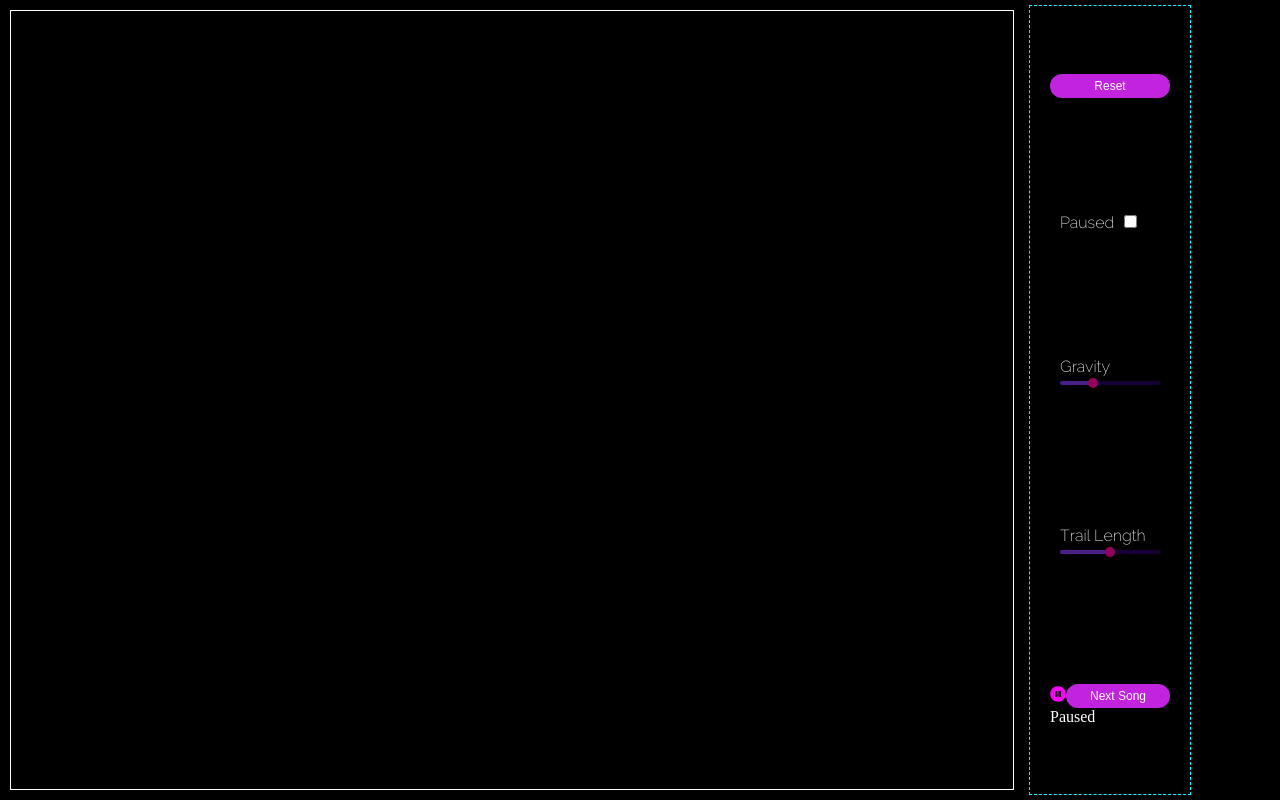
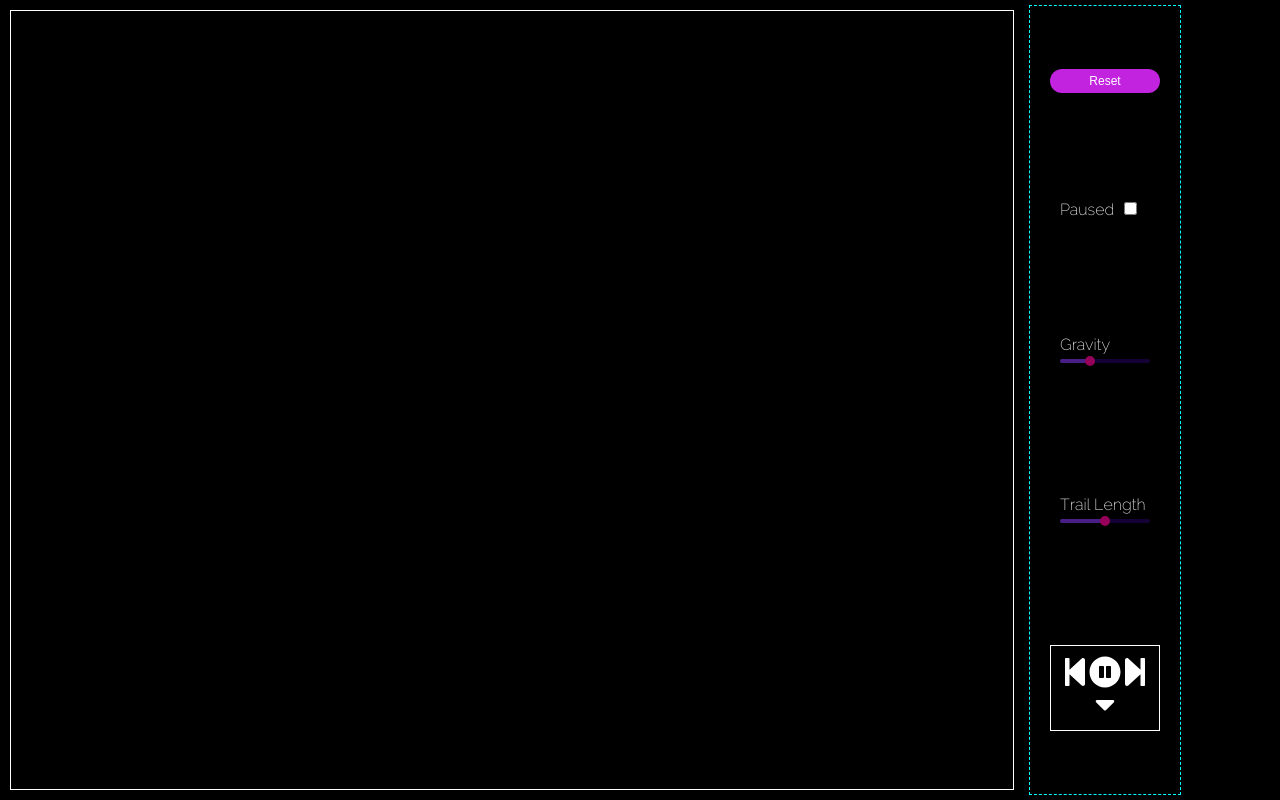
Before and after one commit to EzraH442/cyh-2021, a React (Create React App) app: page / in a window 1280 px wide. Built offline with nearby package versions, Linux system fonts and the light colour scheme.

Commit message:
better audio panel

```diff
--- a/src/music/AudioPlayer.tsx
+++ b/src/music/AudioPlayer.tsx
@@ -1,38 +1,59 @@
 import React from "react";
 import styled from "styled-components";
 import { FontAwesomeIcon } from "@fortawesome/react-fontawesome";
-import { faPlayCircle, faPauseCircle } from "@fortawesome/free-solid-svg-icons";
+import {
+    faPlayCircle, faPauseCircle, faStepForward, faStepBackward, faCaretDown,
+} from "@fortawesome/free-solid-svg-icons";
 
 import songs from "./songs";
-import useAudio from "./useAudio";
-
-import StyledButton from "../inputs/Button";
+import useAudio, { getNextIndexInLoop, getPreviousIndexInLoop } from "./useAudio";
 
 const Wrapper = styled.div`
+    border: 1px solid white;
+    padding: 10px;
+    text-align: center;
+`;
 
+const IconBar = styled.div`
+    display: flex;
+    flex-direction: row;
+    justify-content: center;
+`;
+
+const StyledIcon = styled(FontAwesomeIcon)`
+    color="#FF00FF"
 `;
 
 type AudioProps = Record<string, never>
 
 const AudioPlayer: React.FC<AudioProps> = () => {
-    const [playing, togglePlaying, playNext] = useAudio(songs);
+    const [playing, togglePlaying, songIndex, setSongIndex, song] = useAudio(songs);
 
     return (
         <Wrapper>
-            <FontAwesomeIcon
-                icon={(playing) ? faPlayCircle : faPauseCircle}
-                onClick={togglePlaying}
-                color="#FF00FF"
+            <IconBar>
+                <StyledIcon
+                    icon={faStepBackward}
+                    onClick={() => setSongIndex(getPreviousIndexInLoop(songIndex, songs.length))}
+                    size="2x"
+                />
+                <StyledIcon
+                    icon={(playing) ? faPlayCircle : faPauseCircle}
+                    onClick={togglePlaying}
+                    size="2x"
+                />
+                <StyledIcon
+                    icon={faStepForward}
+                    onClick={() => {
+                        setSongIndex(getNextIndexInLoop(songIndex, songs.length));
+                    }}
+                    size="2x"
+                />
+            </IconBar>
+            <StyledIcon
+                icon={faCaretDown}
+                size="2x"
             />
-            <StyledButton
-                type="button"
-                onClick={playNext}
-            >
-                Next Song
-            </StyledButton>
-            <p>
-                {(playing) ? "Playing" : "Paused"}
-            </p>
         </Wrapper>
     );
 };
--- a/src/music/songs.ts
+++ b/src/music/songs.ts
@@ -2,14 +2,9 @@ import { Song } from "./Song";
 
 const songs: Song[] = [
     {
-        name: "Inspiring Chill",
-        artistName: "Sergey Gulevich",
-        url: "https://mp3l.jamendo.com/?trackid=1896478&format=mp31&from=0kLF3jnTWD0bZ8bKSPLq%2BQ%3D%3D%7CXM2PX%2BpRSlngVSNL8Rqlxw%3D%3D",
-    },
-    {
-        name: "Igor Pumphonia - Le Compromis (Dub)",
-        artistName: "Igor Pumphonia",
-        url: "https://mp3l.jamendo.com/?trackid=1894568&format=mp31&from=lHxpEv%2FQS6rAbHPfAdPmAg%3D%3D%7CJD9FsKW%2BU5%2Fc%2Baf6YYJRxg%3D%3D",
+        name: "Tree",
+        artistName: "unVoid",
+        url: "https://mp3l.jamendo.com/?trackid=1861221&format=mp31&from=WGKmzJeSRdnjdNWecwYSEw%3D%3D%7CEC0c0YXMIOibhwv2ylaKYw%3D%3D",
     },
     {
         name: "Lofi Hiphop Jazzy Trumpet",
@@ -27,29 +22,9 @@ const songs: Song[] = [
         url: "https://mp3l.jamendo.com/?trackid=1882761&format=mp31&from=SObVmJOdSzCWk%2BYBaUDY5w%3D%3D%7C90FV6ZUyuekv8h22IItncw%3D%3D",
     },
     {
-        name: "Kings Cross - A Summers Evening",
-        artistName: "Bemused",
-        url: "https://mp3l.jamendo.com/?trackid=1885476&format=mp31&from=hFaCUB91ddKhf%2B8SL3UaSw%3D%3D%7Cz7qYCdUI8ZB6ayuG5IYXCg%3D%3D",
-    },
-    {
         name: "Calm Lo Fi",
         artistName: "Mit-Rich",
         url: "https://mp3l.jamendo.com/?trackid=1877711&format=mp31&from=5nemzIT7XymaKcmrjERMpg%3D%3D%7C5glcjWfTN6b5cXYPsqvjpA%3D%3D",
-    },
-    {
-        name: "Release Your Stress",
-        artistName: "Ogi Feel the Beat",
-        url: "https://mp3l.jamendo.com/?trackid=1876226&format=mp31&from=AvPisYlgw3Adx5%2F7tRvybw%3D%3D%7CQzXnplAHg1GB2RSxvJiBGQ%3D%3D",
-    },
-    {
-        name: "Holiday",
-        artistName: "HRCRX",
-        url: "https://mp3l.jamendo.com/?trackid=1878568&format=mp31&from=NNY43gHanKf8s%2BuhCkpK4Q%3D%3D%7CFFNfPylw1CN0NVOxC%2FHWzg%3D%3D",
-    },
-    {
-        name: "Lo-fi hip-hop jazz Evening Meeting phonk beats relax music",
-        artistName: "SaturdayBeats",
-        url: "https://mp3l.jamendo.com/?trackid=1882301&format=mp31&from=I7CZZpp3U3z1rt2c7xOMeg%3D%3D%7C2Sr%2BKg45TsiTemkVZ4JnYA%3D%3D",
     },
     {
         name: "To Care",
@@ -87,11 +62,6 @@ const songs: Song[] = [
         url: "https://mp3l.jamendo.com/?trackid=1859520&format=mp31&from=IS4sQyoRgzzhrz58kSK9kQ%3D%3D%7CUk%2B3RqMx2ba5Z6esfQQ3xA%3D%3D",
     },
     {
-        name: "Background Music Lofi Hip Hop Beat Chill Lofi Chill jazz lofi type beat",
-        artistName: "PeryCreep",
-        url: "https://mp3l.jamendo.com/?trackid=1864300&format=mp31&from=xhj8ghWQvR1%2BYL92XDRbFg%3D%3D%7CkhRhX8PJkc9VdGu7FKPAOw%3D%3D",
-    },
-    {
         name: "Sunrise in Limbo - Lofi",
         artistName: "Pavle",
         url: "https://mp3l.jamendo.com/?trackid=1857780&format=mp31&from=JXv8C7rANJ2%2Fo4pZRLtdjA%3D%3D%7CH80LXRZoTP8q%2Fgx7Ay%2Bn0g%3D%3D",
@@ -110,11 +80,6 @@ const songs: Song[] = [
         name: "Beach Sunset",
         artistName: "Loufo",
         url: "https://mp3l.jamendo.com/?trackid=1858465&format=mp31&from=UOg8vvykHrugq5%2BBm%2FNk7Q%3D%3D%7CL6Q0e7Qphj1Byot6Jdj1cA%3D%3D",
-    },
-    {
-        name: "Tree",
-        artistName: "unVoid",
-        url: "https://mp3l.jamendo.com/?trackid=1861221&format=mp31&from=WGKmzJeSRdnjdNWecwYSEw%3D%3D%7CEC0c0YXMIOibhwv2ylaKYw%3D%3D",
     },
     {
         name: "Chill Lofi Type Beat W",
--- a/src/music/useAudio.tsx
+++ b/src/music/useAudio.tsx
@@ -1,25 +1,36 @@
 import { useState, useEffect } from "react";
 import { Song } from "./Song";
 
-const useAudio = (songs : Song[]): [boolean, () => void, () => void] => {
+function getNextIndexInLoop(current: number, length: number): number {
+    return (current + 1) % length;
+}
+
+function getPreviousIndexInLoop(current: number, length: number): number {
+    let nextIndex = current - 1;
+    if (nextIndex < 0) nextIndex += length;
+    return nextIndex;
+}
+
+const useAudio = (songs : Song[]): [
+    boolean, () => void,
+    number, (index: number) => void,
+    Song
+] => {
     const [audio] = useState(new Audio(songs[0].url));
     const [songIndex, setSongIndex] = useState(0);
     const [playing, setPlaying] = useState(false);
-
-    const playNext = () => {
-        const nextSongIndex = (songIndex + 1) % songs.length;
-        setSongIndex(nextSongIndex);
-    };
+    const [song, setSong] = useState(songs[0]);
 
     const togglePlaying = () => {
         setPlaying(!playing);
     };
 
     useEffect(() => {
+        setSong(songs[songIndex]);
         audio.pause();
         audio.src = songs[songIndex].url;
         audio.load();
-        audio.play();
+        audio.play().catch();
     }, [songIndex]);
 
     useEffect(() => {
@@ -33,14 +44,16 @@ const useAudio = (songs : Song[]): [boolean, () => void, () => void] => {
 
     useEffect(() => {
         audio.addEventListener("ended", () => {
-            playNext();
+            setSongIndex(getNextIndexInLoop(songIndex, songs.length));
         });
         return () => {
             audio.removeEventListener("ended", () => setPlaying(false));
         };
-    }, []);
+    }, [songIndex]);
 
-    return [playing, togglePlaying, playNext];
+    return [playing, togglePlaying, songIndex, setSongIndex, song];
 };
 
 export default useAudio;
+
+export { getNextIndexInLoop, getPreviousIndexInLoop };
```
